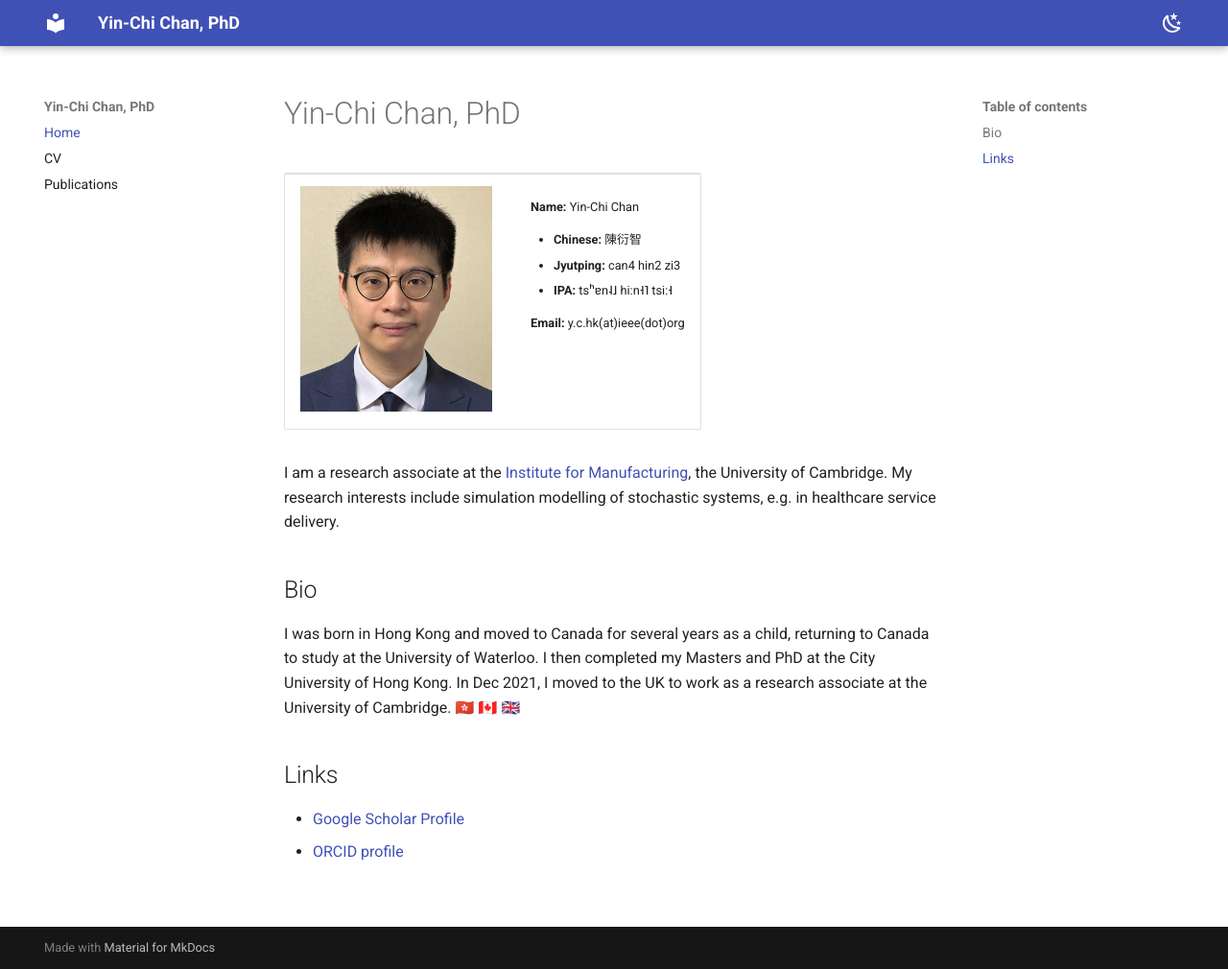
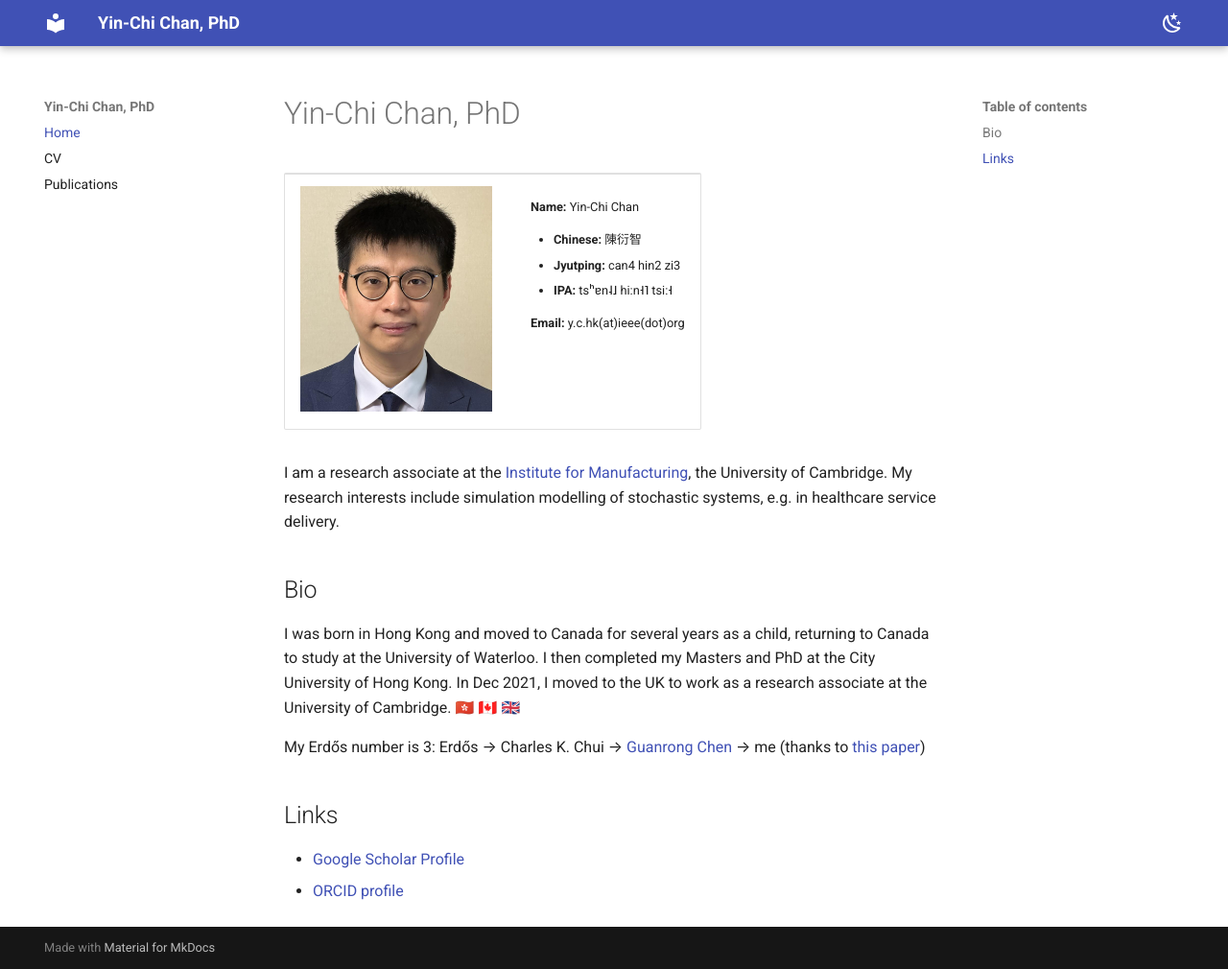
Before and after one commit to yinchi/yinchi.github.io, an MkDocs documentation site: the page built from docs/index.md, in a window 1280 px wide and 1010 px high. Shown: the whole window at 96% size. Built offline with MkDocs 1.6.1 and Material for MkDocs 9.7.7, drawn with Linux system fonts in a browser that asks for light colours.

Commit message:
Update index.md

```diff
--- a/docs/index.md
+++ b/docs/index.md
@@ -19,13 +19,15 @@
     </tr>
 </table>
 
-I am a research associate at the [Institute for Manufacturing](https://www.ifm.eng.cam.ac.uk/), the University of Cambridge. My research interests include simulation modelling of stochastic systems, e.g. in healthcare service delivery.
+I am a research associate at the [Institute for Manufacturing](https://www.ifm.eng.cam.ac.uk/){:target=_blank}, the University of Cambridge. My research interests include simulation modelling of stochastic systems, e.g. in healthcare service delivery.
 
 ## Bio
 
 I was born in Hong Kong and moved to Canada for several years as a child, returning to Canada to study at the University of Waterloo. I then completed my Masters and PhD at the City University of Hong Kong. In Dec 2021, I moved to the UK to work as a research associate at the University of Cambridge. 🇭🇰 🇨🇦 🇬🇧
 
+My Erdős number is 3: Erdős → Charles K. Chui → [Guanrong Chen](https://www.ee.cityu.edu.hk/~gchen/erdos.html){:target=_blank} → me (thanks to [this paper](https://doi.org/10.1109/ACCESS.2020.3032584){:target=_blank})
+
 ## Links
 
-- [Google Scholar Profile](https://scholar.google.com/citations?user=NJEB3swAAAAJ)
-- [ORCID profile](https://orcid.org/0000-0002-2405-8472)
+- [Google Scholar Profile](https://scholar.google.com/citations?user=NJEB3swAAAAJ){:target=_blank}
+- [ORCID profile](https://orcid.org/0000-0002-2405-8472){:target=_blank}
```
